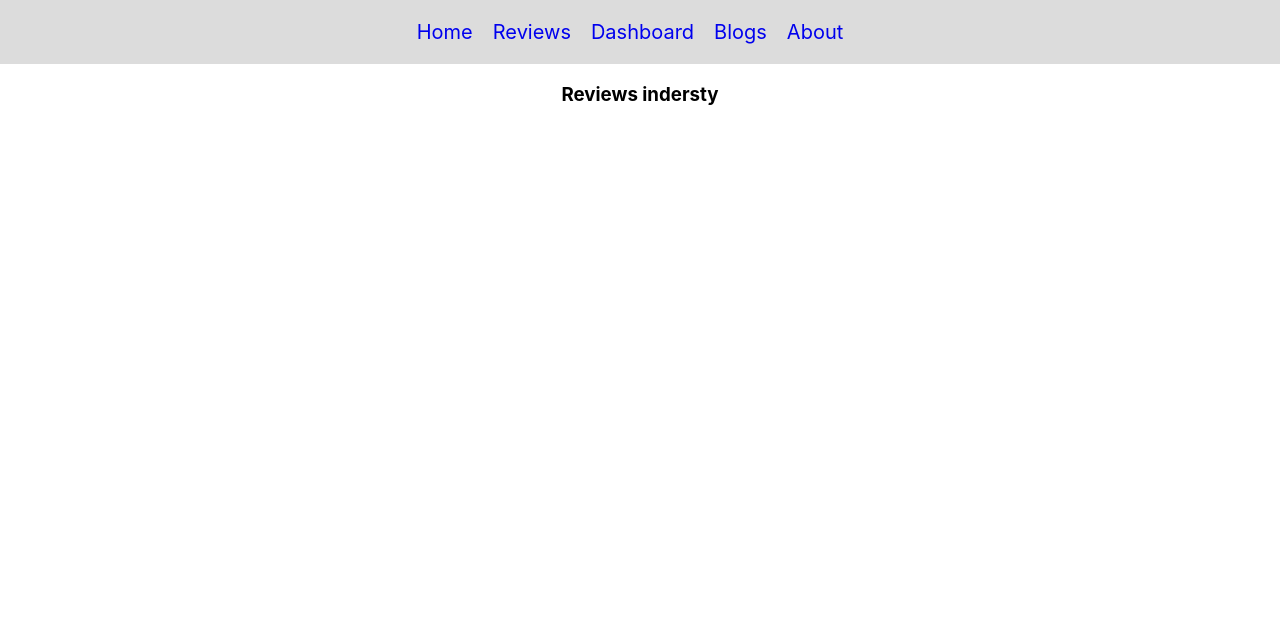
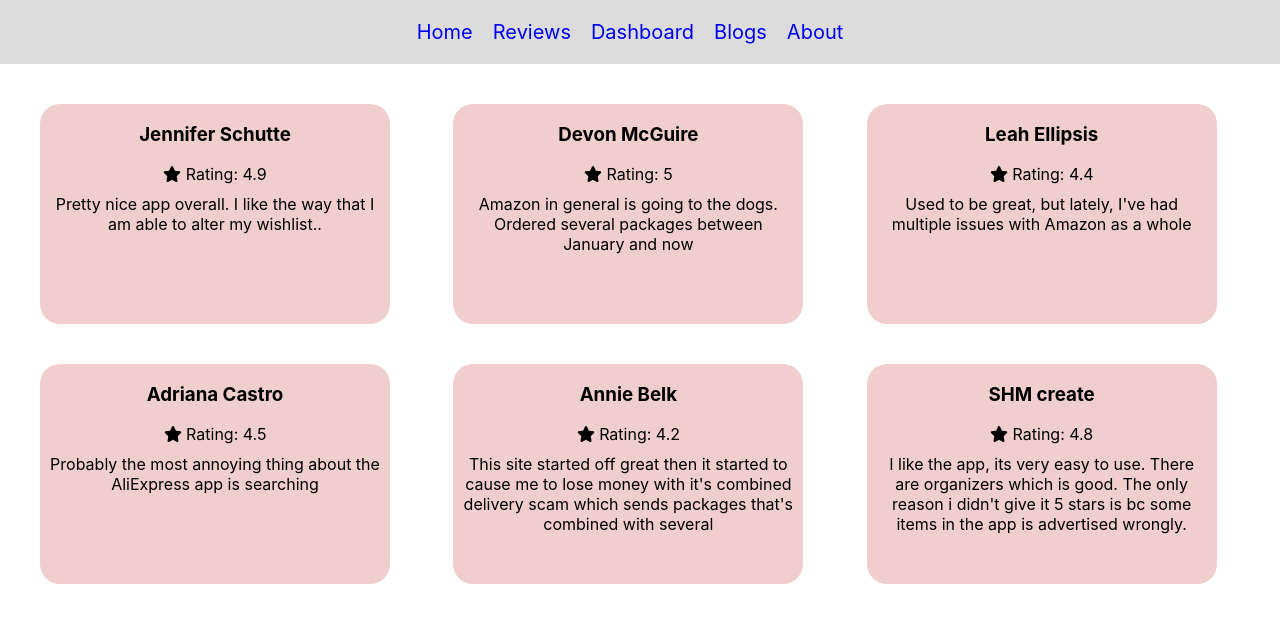
Before and after one commit to rabiul1399/Watch-Dynasty, a React (Create React App) app: page / in a window 1280 px wide. Both pictures are taken after a click on the button "See All Reviews". Shown: the top 622 px of the page. Built offline with nearby package versions, Linux system fonts and the light colour scheme.

Commit message:
reviews cart end

```diff
--- a/package.json
+++ b/package.json
@@ -3,6 +3,9 @@
   "version": "0.1.0",
   "private": true,
   "dependencies": {
+    "@fortawesome/fontawesome-svg-core": "^6.1.1",
+    "@fortawesome/free-solid-svg-icons": "^6.1.1",
+    "@fortawesome/react-fontawesome": "^0.1.18",
     "@testing-library/jest-dom": "^5.16.3",
     "@testing-library/react": "^12.1.4",
     "@testing-library/user-event": "^13.5.0",
--- a/public/index.html
+++ b/public/index.html
@@ -24,7 +24,7 @@
       work correctly both with client-side routing and a non-root public URL.
       Learn how to configure a non-root public URL by running `npm run build`.
     -->
-    <title>React App</title>
+    <title>Watch Dynasty</title>
   </head>
   <body>
     <noscript>You need to enable JavaScript to run this app.</noscript>
--- a/src/components/Product/Product.js
+++ b/src/components/Product/Product.js
@@ -3,16 +3,21 @@ import { Link,  useNavigate } from 'react-router-dom';
 import useReviews from '../../hooks/useReviews';
 import smartwatch from '../../image/smartwatch.jpg';
 import ReviewCart from '../ReviewCart/ReviewCart';
+import Reviews from '../Reviews/Reviews';
 import './Product.css'
 const Product = () => {
     const [reviews,setReviews] = useReviews([]);
 
     const navigate = useNavigate();
+
+    const handleAddToCart =() =>{
+
+    }
     return (
         <div>
             <div className='products-container'>
                 <div className='products-summary'>
-                    <h1>Time Buzz</h1>
+                    <h1>Watch Dynasty</h1>
                     <p>A watch is a portable timepiece intended to be carried or worn by a person. It is designed to keep a consistent movement despite the motions caused by the person's activities.</p>
                     <button className='btn'>Live Demo</button>
 
@@ -31,14 +36,12 @@ const Product = () => {
                        reviews.map(review=><ReviewCart
                        review={review}
                        key={review.id}
+                       handleAddToCart={handleAddToCart}
                        ></ReviewCart>)
                    }
 
                 </div>
-
                 <button onClick={() => navigate('/reviews')} className="btn">See All Reviews</button>
-
-
             </div>
 
         </div>
--- a/src/components/ReviewCart/ReviewCart.css
+++ b/src/components/ReviewCart/ReviewCart.css
@@ -7,3 +7,7 @@
     border-radius: 20px;
 
 }
+
+.review-cart p{
+    margin: 10px;
+}
--- a/src/components/ReviewCart/ReviewCart.js
+++ b/src/components/ReviewCart/ReviewCart.js
@@ -1,3 +1,5 @@
+import { FontAwesomeIcon } from '@fortawesome/react-fontawesome';
+import { faRadiation, faShoppingCart, faStar } from '@fortawesome/free-solid-svg-icons';
 import React from 'react';
 import './ReviewCart.css';
 const ReviewCart = (props) => {
@@ -7,7 +9,9 @@ const ReviewCart = (props) => {
         <div className='review-cart'>
 
             <h3>{name}</h3>
-            <h4>Rating: {ratings}</h4>
+
+           <FontAwesomeIcon icon={faStar}></FontAwesomeIcon><span> Rating: {ratings}</span>
+
             <p>{description}</p>
 
 
--- a/src/components/Reviews/Reviews.js
+++ b/src/components/Reviews/Reviews.js
@@ -1,9 +1,15 @@
 import React from 'react';
+import useReviews from '../../hooks/useReviews';
+import ReviewCart from '../ReviewCart/ReviewCart';
 
 const Reviews = () => {
+    const [reviews,setReviews] = useReviews([]);
     return (
-        <div>
-            <h3>Reviews indersty</h3>
+        <div className='reviews'>
+
+            {
+                reviews.map(review=><ReviewCart review={review}></ReviewCart>)
+            }
         </div>
     );
 };
```
Also changed, not shown: 1 other file (tests, documents, lock files or other folders).
